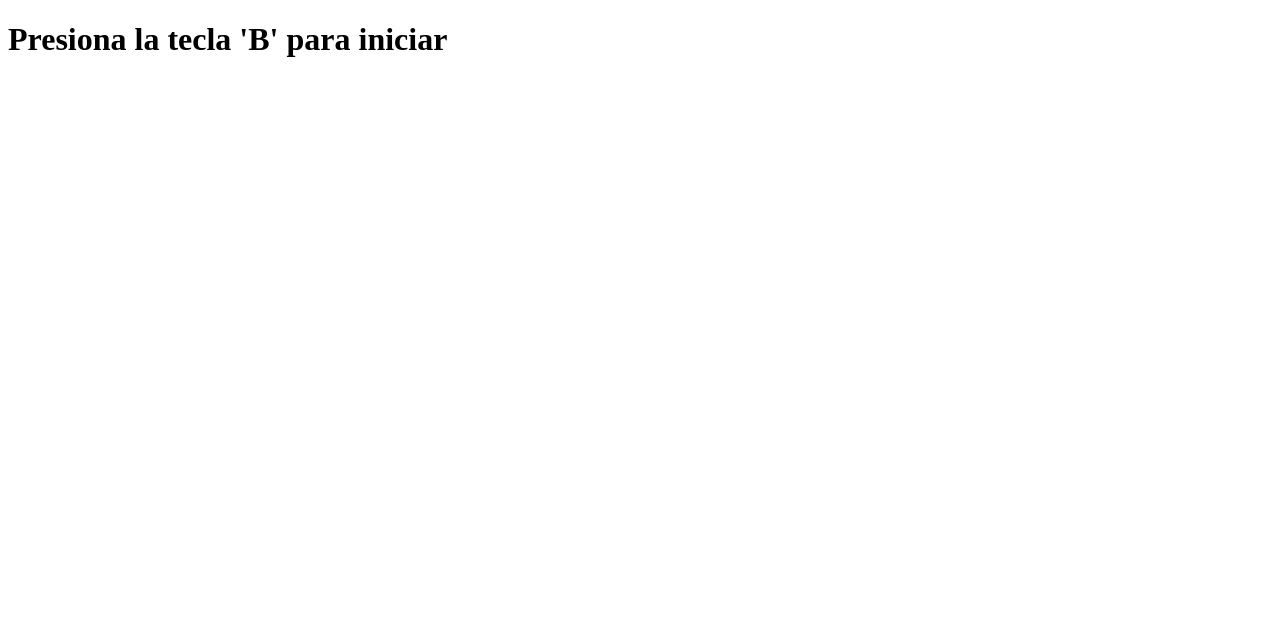
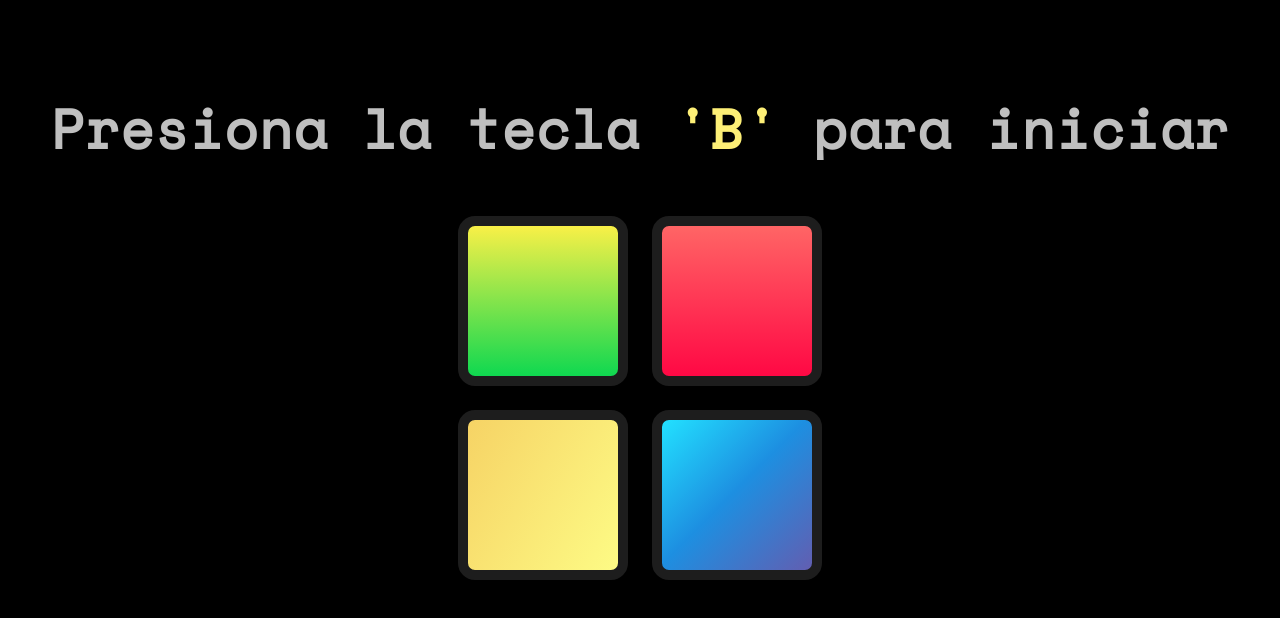
Before and after one commit to myclxss/Simon-Dice, a plain HTML site: page index.html in a window 1280 px wide. Drawn offline with nearby package versions, Linux system fonts and the light colour scheme; the site is published under a folder, as on GitHub Pages, so addresses that start at the root find nothing.

Commit message:
asdasddas

```diff
--- a/index.html
+++ b/index.html
@@ -8,7 +8,7 @@
 
     <link href="https://fonts.googleapis.com/css2?family=Space+Mono&display=swap" rel="stylesheet">
 
-    <link rel="stylesheet" href="/assets/css/main.css">
+    <link href="assets/css/main.css" rel="stylesheet">
 </head>
 
 <body>
```
